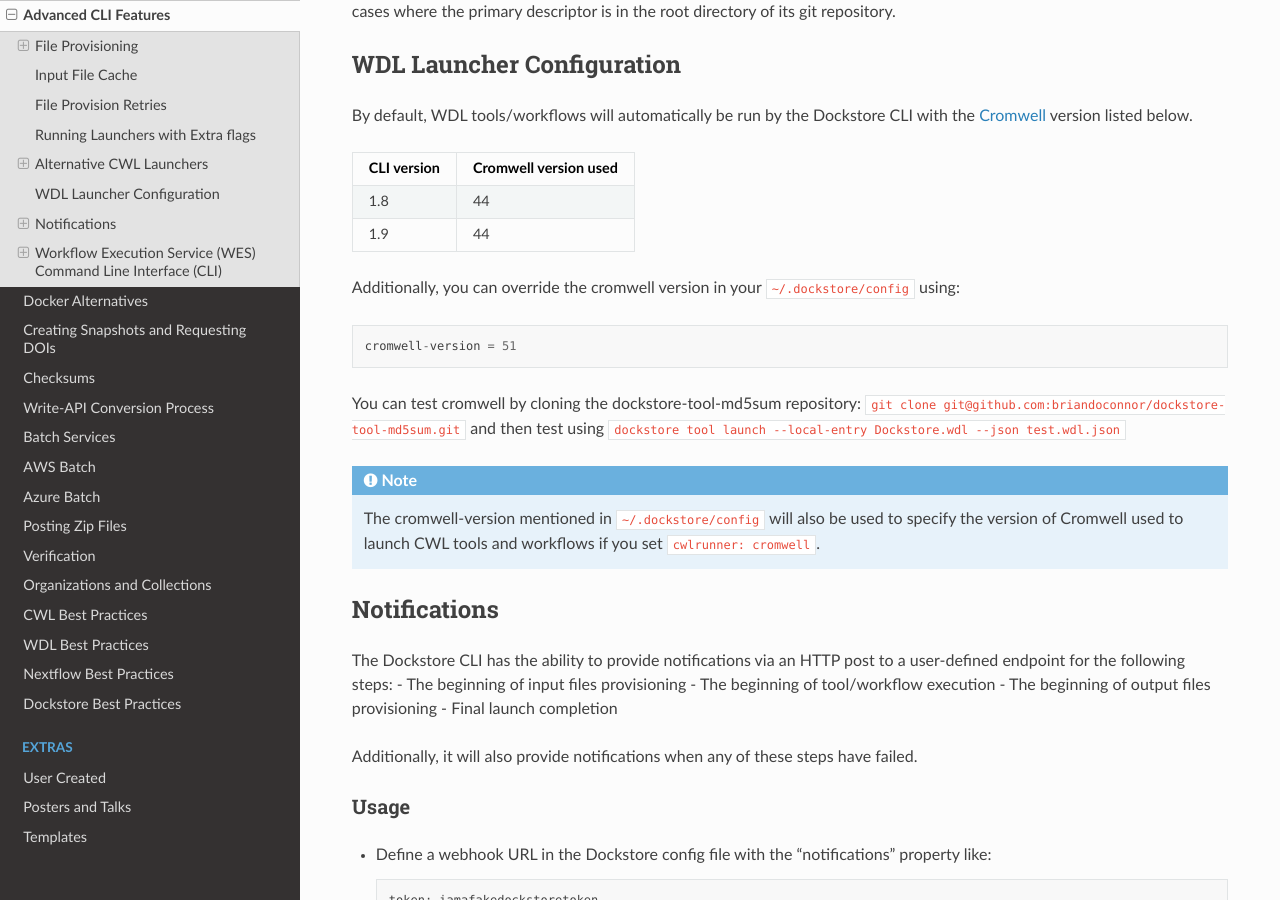
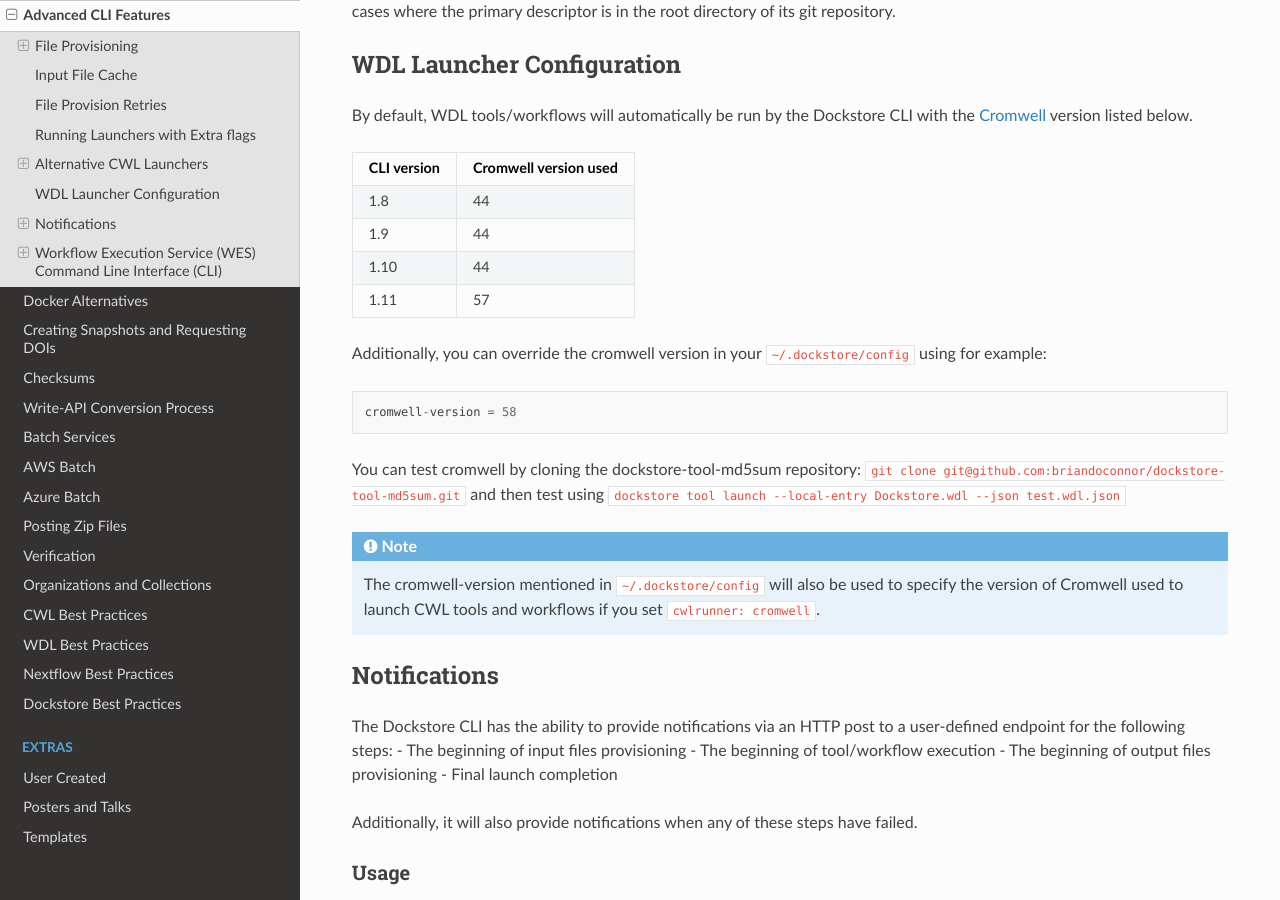
Before and after one commit to dockstore/dockstore-documentation, a Sphinx documentation site: the page built from docs/advanced-topics/advanced-features.rst, in a window 1280 px wide and 900 px high, scrolled down 4555 px. Built offline with Sphinx 7.4.7 and the Read the Docs theme 2.0.0, drawn with Linux system fonts in a browser that asks for light colours.

Commit message:
cromwell version bump

```diff
--- a/docs/advanced-topics/advanced-features.rst
+++ b/docs/advanced-topics/advanced-features.rst
@@ -326,14 +326,18 @@
 +-------------+-----------------------+
 |     1.9     |          44           |
 +-------------+-----------------------+
+|     1.10    |          44           |
++-------------+-----------------------+
+|     1.11    |          57           |
++-------------+-----------------------+
 
 
 Additionally, you can override the cromwell version in your
-``~/.dockstore/config`` using:
+``~/.dockstore/config`` using for example:
 
 ::
 
-    cromwell-version = 51
+    cromwell-version = 58
 
 You can test cromwell by cloning the dockstore-tool-md5sum repository:
 ``git clone git@github.com:briandoconnor/dockstore-tool-md5sum.git`` and
```
